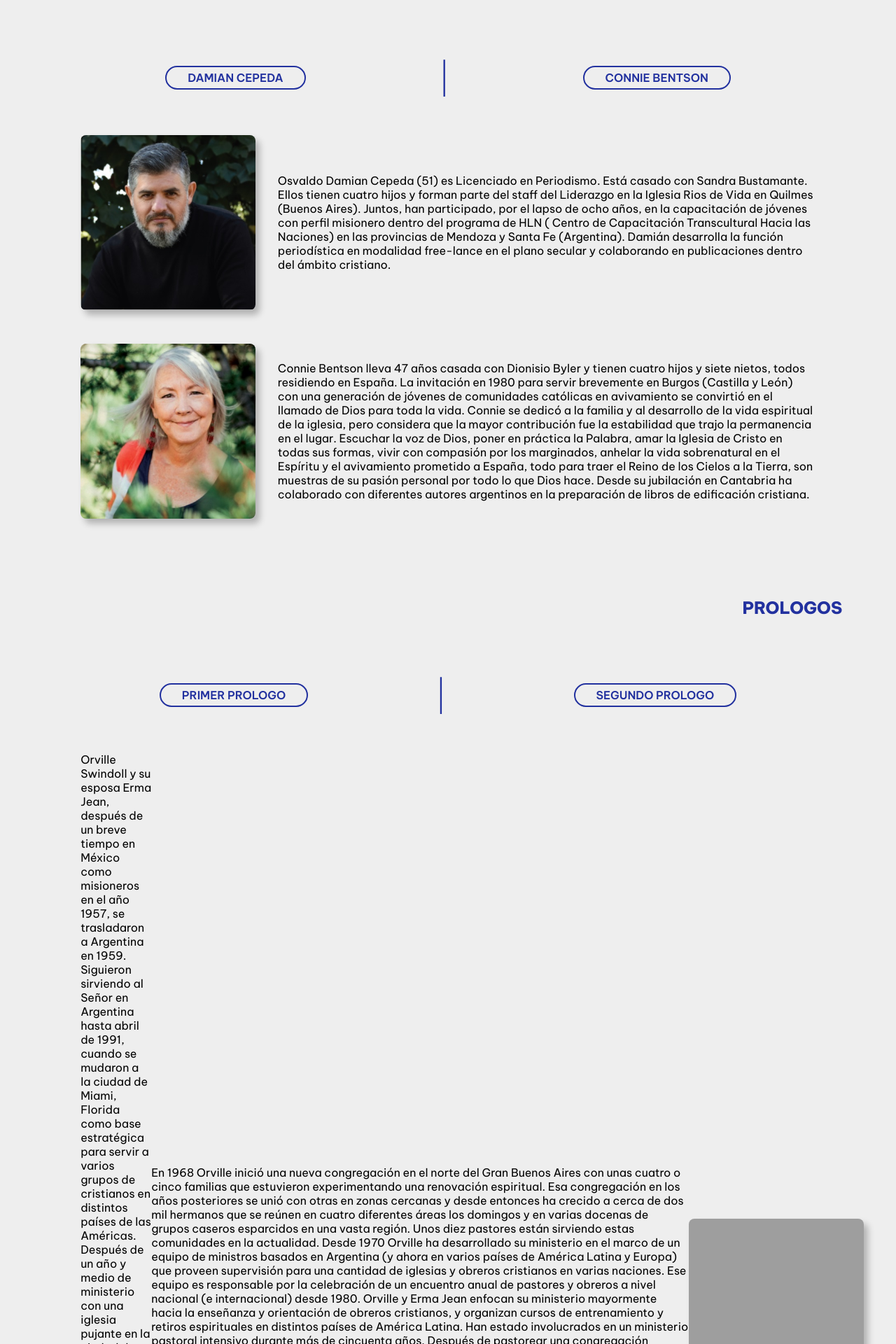
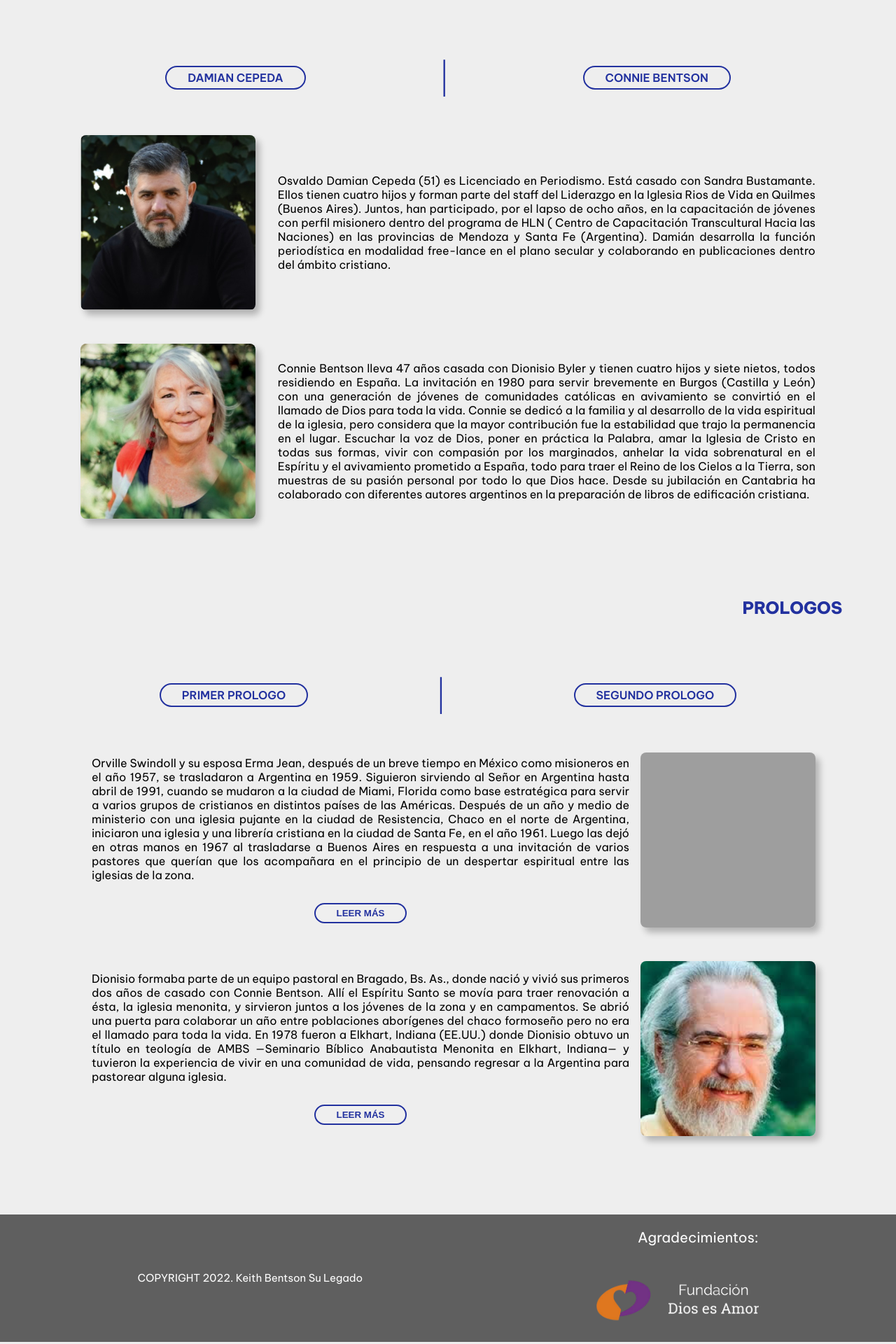
Before and after one commit to Lucasicepeda/Libro-KB-EllLegado, a PHP site: page /pages/autoresyprologo.html in a window 1280 px wide. Shown: the part 341-2261 px from the top of the page at 70% size. Run offline with PHP 8.4, Linux system fonts and the light colour scheme; grey boxes are pictures that could not be loaded.

Commit message:
botones Ver mas creados

```diff
--- a/css/style.css
+++ b/css/style.css
@@ -205,43 +205,75 @@ body.autores .botones span {
   font-weight: 200;
   font-size: 45px;
 }
-body.autores .biodamian, body.autores .bioconnie, body.autores .prologo1, body.autores .prologo2 {
+body.autores .prologo1, body.autores .prologo2 {
   display: flex;
   justify-content: space-between;
   align-items: center;
   margin: 6vh 3vw;
 }
-body.autores .biodamian p, body.autores .bioconnie p, body.autores .prologo1 p, body.autores .prologo2 p {
+body.autores .prologo1 div p, body.autores .prologo2 div p {
   width: 60vw;
+  text-align: justify;
 }
-body.autores .biodamian img, body.autores .bioconnie img, body.autores .prologo1 img, body.autores .prologo2 img {
+body.autores .prologo1 img, body.autores .prologo2 img {
   width: 250px;
+  height: 250px;
   border-radius: 8px;
   box-shadow: 6px 7px 10px 0px rgba(0, 0, 0, 0.25);
 }
-body.autores #day {
+body.autores .biodamian, body.autores .bioconnie {
+  display: flex;
+  justify-content: space-between;
+  align-items: center;
+  margin: 6vh 3vw;
+}
+body.autores .biodamian p, body.autores .bioconnie p {
+  width: 60vw;
+  text-align: justify;
+}
+body.autores .biodamian img, body.autores .bioconnie img {
+  width: 250px;
+  height: 250px;
+  border-radius: 8px;
+  box-shadow: 6px 7px 10px 0px rgba(0, 0, 0, 0.25);
+}
+body.autores .container {
+  width: 100%;
+  display: flex;
+  flex-direction: column;
+  justify-content: center;
+  align-items: center;
+}
+body.autores .readMore_btn, body.autores .readMore_btn2 {
+  padding: 5px 30px;
+  border-radius: 50px;
+  border: #22319f 2px solid;
+  margin: 30px 0px 0px 0px;
+  color: #22319f;
+  font-weight: 600;
+  cursor: pointer;
+  transition: all 200ms ease-in;
+}
+body.autores .readMore_btn:hover, body.autores .readMore_btn2:hover {
+  color: #FFFFFF;
+  background-color: #22319f;
+  transition: all 300ms ease-in;
+}
+body.autores .hideText {
   display: none;
+  transition: cubic-bezier(0.075, 0.82, 0.165, 1) 3.05s;
 }
-body.autores #day #noche {
+body.autores .hideText2 {
+  display: none;
+  transition: cubic-bezier(0.075, 0.82, 0.165, 1) 3.05s;
+}
+body.autores .showText {
   display: block;
+  transition: cubic-bezier(0.075, 0.82, 0.165, 1) 3.05s;
 }
-body.autores #day:target {
+body.autores .showText2 {
   display: block;
-}
-body.autores #day:target #noche {
-  display: none;
-}
-body.autores #noche {
-  display: none;
-}
-body.autores #noche #day {
-  display: block;
-}
-body.autores #noche:target {
-  display: block;
-}
-body.autores #noche:target #day {
-  display: none;
+  transition: cubic-bezier(0.075, 0.82, 0.165, 1) 3.05s;
 }
 body.autores footer {
   background-color: #5f5f5f;
--- /dev/null
+++ b/js/main.js
@@ -0,0 +1,32 @@
+let readMore_btn = document.getElementById('readMore_btn');
+let hideText = document.getElementById('hideText');
+
+readMore_btn.addEventListener('click', toggleText);
+
+function toggleText() {
+    hideText.classList.toggle('showText');
+
+    if (hideText.classList.contains('showText')) {
+        readMore_btn.innerHTML = 'LEER MENOS'
+    }
+    else {
+        readMore_btn.innerHTML = 'LEER MÁS'
+    }
+}
+
+
+let readMore_btn2 = document.getElementById('readMore_btn2');
+let hideText2 = document.getElementById('hideText2');
+
+readMore_btn2.addEventListener('click', toggleText2);
+
+function toggleText2() {
+    hideText2.classList.toggle('showText2');
+
+    if (hideText2.classList.contains('showText2')) {
+        readMore_btn2.innerHTML = 'LEER MENOS'
+    }
+    else {
+        readMore_btn2.innerHTML = 'LEER MÁS'
+    }
+}
--- a/pages/autoresyprologo.html
+++ b/pages/autoresyprologo.html
@@ -7,7 +7,9 @@
     <meta name="viewport" content="width=device-width, initial-scale=1.0">
     <link rel="preconnect" href="https://fonts.googleapis.com">
     <link rel="preconnect" href="https://fonts.gstatic.com" crossorigin>
-    <link href="https://fonts.googleapis.com/css2?family=Be+Vietnam+Pro:wght@100;200;300;400;600;700;800;900&display=swap"rel="stylesheet">
+    <link
+        href="https://fonts.googleapis.com/css2?family=Be+Vietnam+Pro:wght@100;200;300;400;600;700;800;900&display=swap"
+        rel="stylesheet">
     <link rel="stylesheet" href="../css/style.css" />
     <title> Keith Bentson - Su legado</title>
 </head>
@@ -35,18 +37,34 @@
                 <h3>AUTORES</h3>
             </div>
             <div class="botones">
-                <p >DAMIAN CEPEDA</p>
+                <p>DAMIAN CEPEDA</p>
                 <span>|</span>
-                <p >CONNIE BENTSON</p>
+                <p>CONNIE BENTSON</p>
             </div>
             <div class="bio">
                 <div class="biodamian">
-                    <img src="../img/pagAutores/fotoDamian.jpg" alt="">
-                    <p> Osvaldo Damian Cepeda (51) es Licenciado en Periodismo. Está casado con Sandra Bustamante. Ellos tienen cuatro hijos y forman parte del staff del Liderazgo en la Iglesia Rios de Vida en Quilmes (Buenos Aires). Juntos, han participado, por el lapso de ocho años, en la capacitación de jóvenes con perfil  misionero dentro del programa de HLN ( Centro de Capacitación Transcultural Hacia las Naciones) en las provincias de Mendoza y Santa Fe  (Argentina). Damián desarrolla la función periodística en modalidad free-lance en el plano secular y colaborando en publicaciones dentro del ámbito cristiano.</p>
+                    <img src="../img/pagAutores/fotoDamian.jpg" alt="Foto Damian Cepeda">
+                    <p> Osvaldo Damian Cepeda (51) es Licenciado en Periodismo. Está casado con Sandra Bustamante. Ellos
+                        tienen cuatro hijos y forman parte del staff del Liderazgo en la Iglesia Rios de Vida en Quilmes
+                        (Buenos Aires). Juntos, han participado, por el lapso de ocho años, en la capacitación de
+                        jóvenes con perfil misionero dentro del programa de HLN ( Centro de Capacitación Transcultural
+                        Hacia las Naciones) en las provincias de Mendoza y Santa Fe (Argentina). Damián desarrolla la
+                        función periodística en modalidad free-lance en el plano secular y colaborando en publicaciones
+                        dentro del ámbito cristiano.</p>
                 </div>
                 <div class="bioconnie">
-                    <img src="../img/pagAutores/fotoConnie.jpg" alt="">
-                    <p> Connie Bentson lleva 47 años casada con Dionisio Byler y tienen cuatro hijos y siete nietos, todos residiendo en España. La invitación en 1980 para servir brevemente en Burgos (Castilla y León) con una generación de jóvenes de comunidades católicas en avivamiento se convirtió en el  llamado de Dios para toda la vida. Connie se dedicó a la familia y al desarrollo de la vida espiritual de la iglesia, pero considera que la mayor contribución fue la estabilidad que trajo la permanencia en el lugar. Escuchar la voz de Dios, poner en práctica la Palabra, amar la Iglesia de Cristo en todas sus formas, vivir con compasión por los marginados, anhelar la vida sobrenatural en el Espíritu y el avivamiento prometido a España, todo para traer el Reino de los Cielos a la Tierra, son muestras de su pasión personal por todo lo que Dios hace. Desde su jubilación en Cantabria ha colaborado con diferentes autores argentinos en la preparación de libros de edificación cristiana.</p>
+                    <img src="../img/pagAutores/fotoConnie.jpg" alt="Foto Connie Bentson">
+                    <p> Connie Bentson lleva 47 años casada con Dionisio Byler y tienen cuatro hijos y siete nietos,
+                        todos residiendo en España. La invitación en 1980 para servir brevemente en Burgos (Castilla y
+                        León) con una generación de jóvenes de comunidades católicas en avivamiento se convirtió en el
+                        llamado de Dios para toda la vida. Connie se dedicó a la familia y al desarrollo de la vida
+                        espiritual de la iglesia, pero considera que la mayor contribución fue la estabilidad que trajo
+                        la permanencia en el lugar. Escuchar la voz de Dios, poner en práctica la Palabra, amar la
+                        Iglesia de Cristo en todas sus formas, vivir con compasión por los marginados, anhelar la vida
+                        sobrenatural en el Espíritu y el avivamiento prometido a España, todo para traer el Reino de los
+                        Cielos a la Tierra, son muestras de su pasión personal por todo lo que Dios hace. Desde su
+                        jubilación en Cantabria ha colaborado con diferentes autores argentinos en la preparación de
+                        libros de edificación cristiana.</p>
                 </div>
             </div>
         </section>
@@ -61,6 +79,7 @@
             </div>
             <div class="prologos">
                 <div class="prologo1">
+                    <div class="container">
                         <p>Orville Swindoll y su esposa Erma Jean, después de un breve tiempo en
                             México como misioneros en el año 1957, se trasladaron a Argentina en 1959.
                             Siguieron sirviendo al Señor en Argentina hasta abril de 1991, cuando se
@@ -96,11 +115,13 @@
                                 Comunidad Cristiana de Miami (Inaugurada el día 22 de Agosto del 2004).
                                 También colabora en varios proyectos de la literatura cristiana.</p>
                         </span>
-                    <img src="../img/pagAutores/fotoOrville.jpg" alt="">
+                        <button class="readMore_btn" id="readMore_btn">LEER MÁS</button>
+                    </div>
+                    <img src="../img/pagAutores/fotoOrville.jpg" alt="Foto Orville Swindoll">
                 </div>
                 <div class="prologo2">
-                    <p>Dionisio formaba parte de un equipo pastoral en Bragado, Bs.
-                        As., donde nació y vivió sus primeros dos años de casado con Connie
+                    <div class="container">
+                        <p>Dionisio formaba parte de un equipo pastoral en Bragado, Bs. As., donde nació y vivió sus primeros dos años de casado con Connie
                             Bentson. Allí el Espíritu Santo se movía para traer renovación a ésta, la iglesia
                             menonita, y sirvieron juntos a los jóvenes de la zona y en campamentos. Se
                             abrió una puerta para colaborar un año entre poblaciones aborígenes del
@@ -108,8 +129,9 @@
                             En 1978 fueron a Elkhart, Indiana (EE.UU.) donde Dionisio obtuvo un
                             título en teología de AMBS —Seminario Bíblico Anabautista Menonita en
                             Elkhart, Indiana— y tuvieron la experiencia de vivir en una comunidad de
-                        vida, pensando regresar a la Argentina para pastorear alguna iglesia. Dios tenía
-                        otros planes. Tres líderes de las comunidades cristianas de Burgos, España,
+                            vida, pensando regresar a la Argentina para pastorear alguna iglesia.</p>
+                        <span id="hideText2" class="hideText2">
+                            <p>Dios tenía otros planes. Tres líderes de las comunidades cristianas de Burgos, España,
                                 hicieron una gira por “comunidades de vida” en Estados Unidos en 1980 e
                                 invitaron a los Byler-Bentson a colaborar con ellos. Había allí un fuerte mover
                                 evangelístico del Espíritu entre doscientos a trescientos estudiantes católicos
@@ -144,19 +166,25 @@
                                 Fue secretario de la asociación de comunidades Anabautistas, Menonitas y
                                 Hermanos en Cristo - España (AMyHCE) desde sus inicios y durante casi
                                 treinta años.</p>
-                    <img src="../img/pagAutores/fotoDionisio.jpg" alt="">
+                        </span>
+                        <button class="readMore_btn2" id="readMore_btn2">LEER MÁS</button>
+                    </div>
+                    <img src="../img/pagAutores/fotoDionisio.jpg"" alt="Foto Dionisio Byler">
                 </div>
             </div>
         </section>
     </main>
     <footer>
-        <div class="copyright">
+        <div class=" copyright">
                     <p>COPYRIGHT 2022. Keith Bentson Su Legado</p>
                 </div>
                 <div class="agradecimientos">
                     <p>Agradecimientos:</p>
-            <a href="https://www.diosesamorfundacion.com/" target="_blank"><img src="../img/Agradecimientos/FundDiosEsAmor.png" alt=""></a>
+                    <a href="https://www.diosesamorfundacion.com/" target="_blank"><img
+                            src="../img/Agradecimientos/FundDiosEsAmor.png" alt=""></a>
                 </div>
                 </footer>
+                <script src="../js/main.js"></script>
 </body>
+
 </html>
--- a/scss/_mixings.scss
+++ b/scss/_mixings.scss
@@ -86,19 +86,38 @@
     }
 }
 
-@mixin bioyprologo {
+@mixin bios {
     display: flex;
     justify-content: space-between;
     align-items: center;
     margin: 6vh 3vw;
     p {
         width: 60vw;
+        text-align: justify;
     }
-
     img {
         width: 250px;
+        height: 250px;
         border-radius: 8px;
         box-shadow: 6px 7px 10px 0px rgb(0 0 0 / 25%);
     }
+}
 
+@mixin prologos {
+    display: flex;
+    justify-content: space-between;
+    align-items: center;
+    margin: 6vh 3vw;
+    div{
+        p {
+            width: 60vw;
+            text-align: justify;
+        }
+    }
+    img {
+        width: 250px;
+        height: 250px;
+        border-radius: 8px;
+        box-shadow: 6px 7px 10px 0px rgb(0 0 0 / 25%);
+    }
 }
--- a/scss/_pag-autores.scss
+++ b/scss/_pag-autores.scss
@@ -1,26 +1,29 @@
-body.autores{
+body.autores {
 
-header{
-    @include header;
-}
+    header {
+        @include header;
+    }
 
-main section {
-    margin: 14vh 6vw;
+    main section {
+        margin: 14vh 6vw;
 
-    div.titulos-sec1{
+        div.titulos-sec1 {
             display: flex;
             justify-content: flex-start;
         }
+
         h3 {
             color: $color1;
             font-weight: 800;
             font-size: 24px;
             margin: 0vh 0vw 6vw 0vw;
         }
-    div.titulos-sec2{
+
+        div.titulos-sec2 {
             display: flex;
             justify-content: flex-end;
         }
+
         h3 {
             color: $color1;
             font-weight: 800;
@@ -28,6 +31,7 @@ main section {
             margin: 0vh 0vw 6vw 0vw;
         }
     }
+
     .botones {
         p {
             padding: 5px 30px;
@@ -58,33 +62,54 @@ main section {
         align-items: center;
     }
 
-    .biodamian, .bioconnie, .prologo1, .prologo2 {
-        @include bioyprologo
+    .prologo1, .prologo2 {
+        @include prologos
     }
 
-    #day {
+    .biodamian, .bioconnie{
+        @include bios
+    }
+
+    .container {
+        width: 100%;
+        display: flex;
+        flex-direction: column;
+        justify-content: center;
+        align-items: center;
+    }
+
+    .readMore_btn, .readMore_btn2 {
+        padding: 5px 30px;
+        border-radius: 50px;
+        border: $color1 2px solid;
+        margin: 30px 0px 0px 0px;
+        color: $color1;
+        font-weight: 600;
+        cursor: pointer;
+        transition: all 200ms ease-in;
+    }
+    .readMore_btn:hover, .readMore_btn2:hover {
+        color: #FFFFFF;
+        background-color: $color1;
+        transition: all 300ms ease-in;
+        // transition: cubic-bezier(0.075, 0.82, 0.165, 1) 3.05s;
+    }
+    .hideText {
         display: none;
-        #noche{
-            display: block;
-        }
+        transition: cubic-bezier(0.075, 0.82, 0.165, 1) 3.05s;
+
     }
-    #day:target {
+    .hideText2 {
+        display: none;
+        transition: cubic-bezier(0.075, 0.82, 0.165, 1) 3.05s;
+    }
+    .showText {
         display: block;
-        #noche{
-            display: none
-        }
+        transition: cubic-bezier(0.075, 0.82, 0.165, 1) 3.05s;
     }
-    #noche {
-        display: none;
-        #day{
-            display: block;
-        }
-    }
-    #noche:target {
+    .showText2 {
         display: block;
-        #day{
-            display: none
-        }
+        transition: cubic-bezier(0.075, 0.82, 0.165, 1) 3.05s;
     }
 
     footer {
```
Also changed, not shown: img/pagInicio/comprar.png (added), 1 other file. Lines whose indentation alone changed are shown as unchanged.
